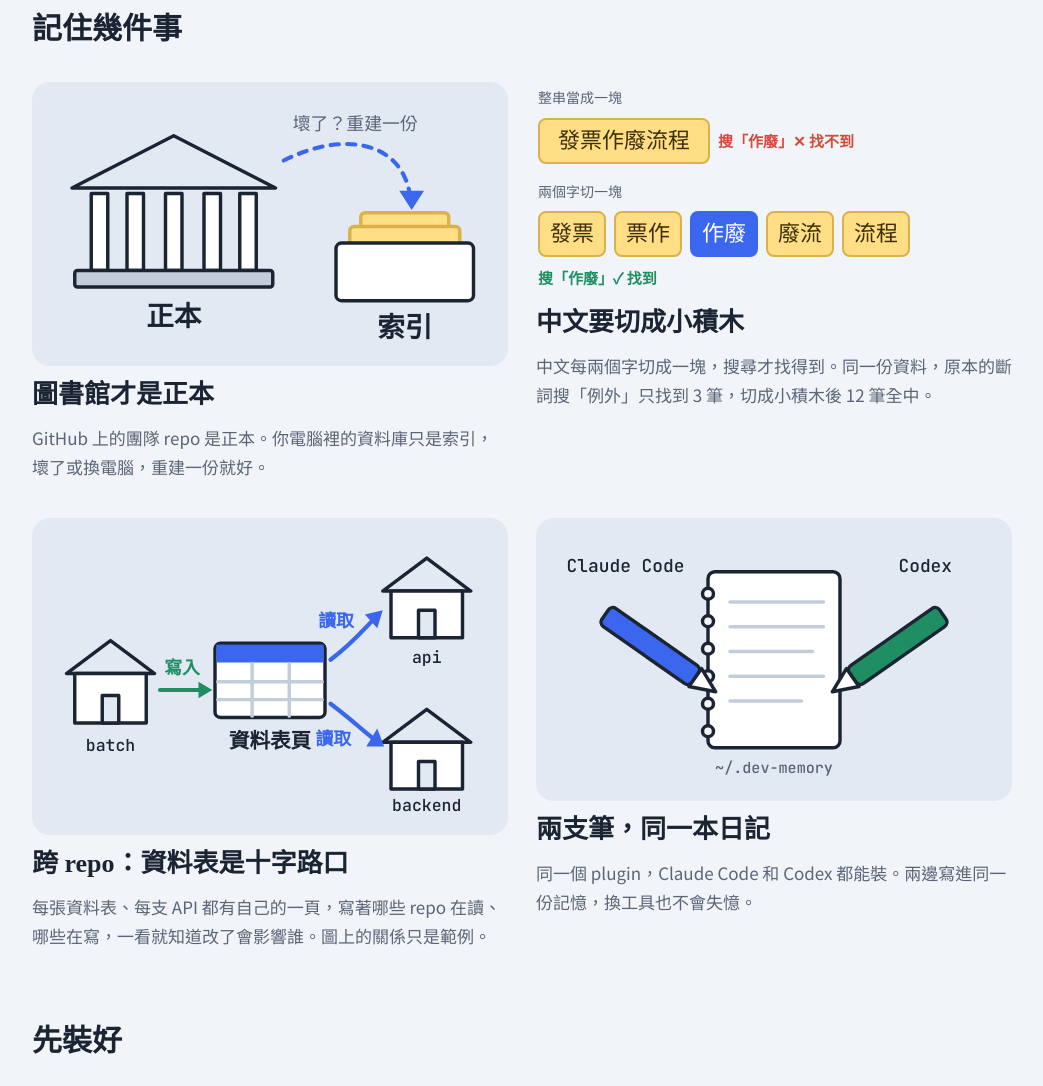
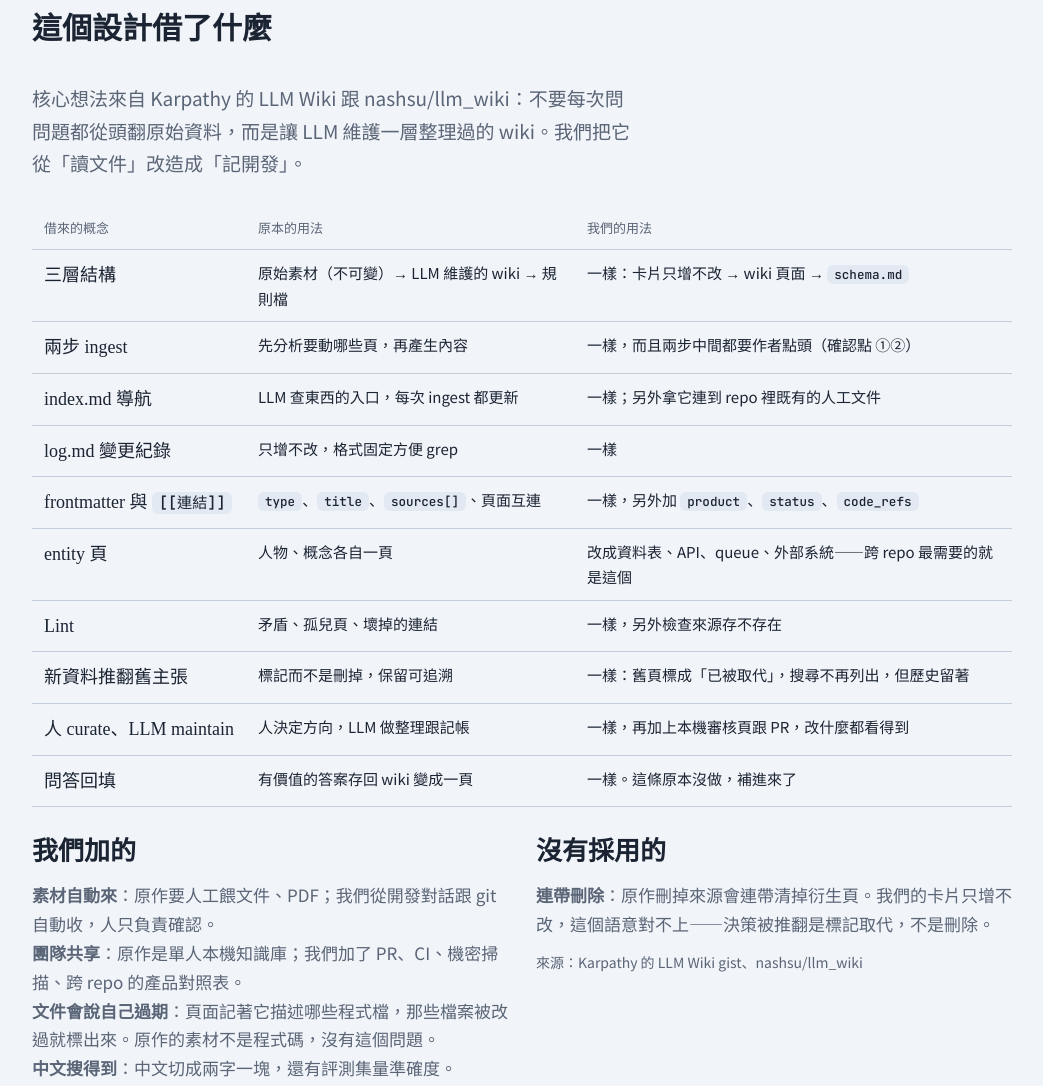
Before and after one commit to xinqilin/dev-memory, a plain HTML site: page docs/eli5.html in a window 1280 px wide. Shown: the part 7447-8533 px from the top of the page, without its empty margins (118-1161 px from the left). Drawn offline with Linux system fonts and the light colour scheme; a web font is replaced by a local one.

Commit message:
docs: show what the design borrowed from LLM Wiki
Ten concepts taken from Karpathy's LLM Wiki and nashsu/llm_wiki, what
each meant there and what it means here, plus what we added (material
arrives automatically, team sharing, pages that flag their own code
drift, Chinese search) and the one thing we did not take.

```diff
--- a/docs/eli5.html
+++ b/docs/eli5.html
@@ -824,6 +824,86 @@
   </section>
 
   <section>
+    <h2>這個設計借了什麼</h2>
+    <p class="lead">核心想法來自 Karpathy 的 LLM Wiki 跟 nashsu/llm_wiki：不要每次問問題都從頭翻原始資料，而是讓 LLM 維護一層整理過的 wiki。我們把它從「讀文件」改造成「記開發」。</p>
+
+    <div class="flow-wrap">
+      <table class="flow">
+        <thead>
+          <tr><th>借來的概念</th><th>原本的用法</th><th>我們的用法</th></tr>
+        </thead>
+        <tbody>
+          <tr>
+            <td>三層結構</td>
+            <td>原始素材（不可變）→ LLM 維護的 wiki → 規則檔</td>
+            <td>一樣：卡片只增不改 → wiki 頁面 → <code>schema.md</code></td>
+          </tr>
+          <tr>
+            <td>兩步 ingest</td>
+            <td>先分析要動哪些頁，再產生內容</td>
+            <td>一樣，而且兩步中間都要作者點頭（確認點 ①②）</td>
+          </tr>
+          <tr>
+            <td>index.md 導航</td>
+            <td>LLM 查東西的入口，每次 ingest 都更新</td>
+            <td>一樣；另外拿它連到 repo 裡既有的人工文件</td>
+          </tr>
+          <tr>
+            <td>log.md 變更紀錄</td>
+            <td>只增不改，格式固定方便 grep</td>
+            <td>一樣</td>
+          </tr>
+          <tr>
+            <td>frontmatter 與 <code>[[連結]]</code></td>
+            <td><code>type</code>、<code>title</code>、<code>sources[]</code>、頁面互連</td>
+            <td>一樣，另外加 <code>product</code>、<code>status</code>、<code>code_refs</code></td>
+          </tr>
+          <tr>
+            <td>entity 頁</td>
+            <td>人物、概念各自一頁</td>
+            <td>改成資料表、API、queue、外部系統——跨 repo 最需要的就是這個</td>
+          </tr>
+          <tr>
+            <td>Lint</td>
+            <td>矛盾、孤兒頁、壞掉的連結</td>
+            <td>一樣，另外檢查來源存不存在</td>
+          </tr>
+          <tr>
+            <td>新資料推翻舊主張</td>
+            <td>標記而不是刪掉，保留可追溯</td>
+            <td>一樣：舊頁標成「已被取代」，搜尋不再列出，但歷史留著</td>
+          </tr>
+          <tr>
+            <td>人 curate、LLM maintain</td>
+            <td>人決定方向，LLM 做整理跟記帳</td>
+            <td>一樣，再加上本機審核頁跟 PR，改什麼都看得到</td>
+          </tr>
+          <tr>
+            <td>問答回填</td>
+            <td>有價值的答案存回 wiki 變成一頁</td>
+            <td>一樣。這條原本沒做，補進來了</td>
+          </tr>
+        </tbody>
+      </table>
+    </div>
+
+    <div class="ideas">
+      <div class="idea">
+        <h3>我們加的</h3>
+        <p><strong>素材自動來</strong>：原作要人工餵文件、PDF；我們從開發對話跟 git 自動收，人只負責確認。<br>
+        <strong>團隊共享</strong>：原作是單人本機知識庫；我們加了 PR、CI、機密掃描、跨 repo 的產品對照表。<br>
+        <strong>文件會說自己過期</strong>：頁面記著它描述哪些程式檔，那些檔案被改過就標出來。原作的素材不是程式碼，沒有這個問題。<br>
+        <strong>中文搜得到</strong>：中文切成兩字一塊，還有評測集量準確度。</p>
+      </div>
+      <div class="idea">
+        <h3>沒有採用的</h3>
+        <p><strong>連帶刪除</strong>：原作刪掉來源會連帶清掉衍生頁。我們的卡片只增不改，這個語意對不上——決策被推翻是標記取代，不是刪除。</p>
+        <p class="legend">來源：Karpathy 的 LLM Wiki gist、nashsu/llm_wiki</p>
+      </div>
+    </div>
+  </section>
+
+  <section>
     <h2>記住幾件事</h2>
     <div class="ideas">
 
```
